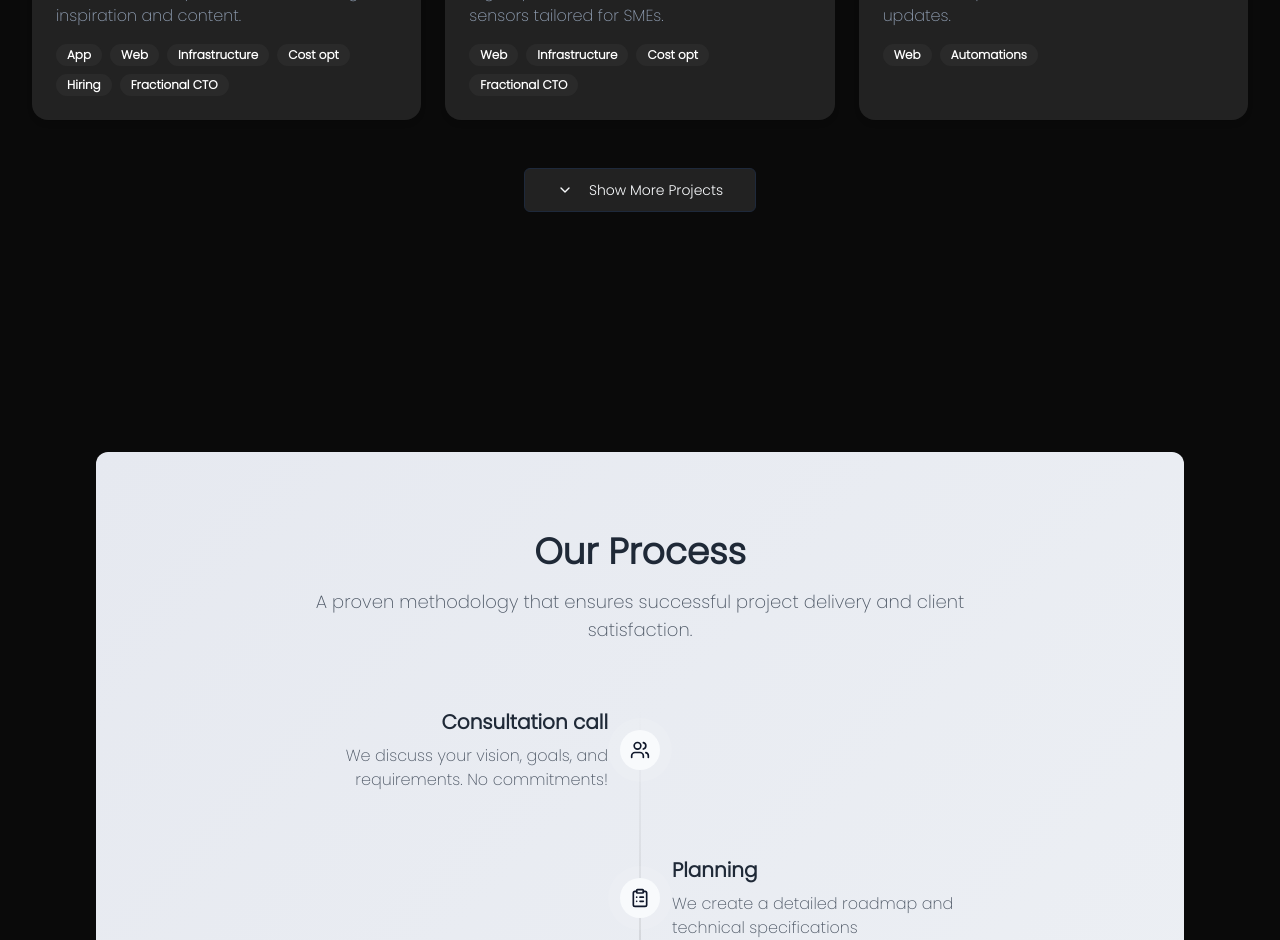
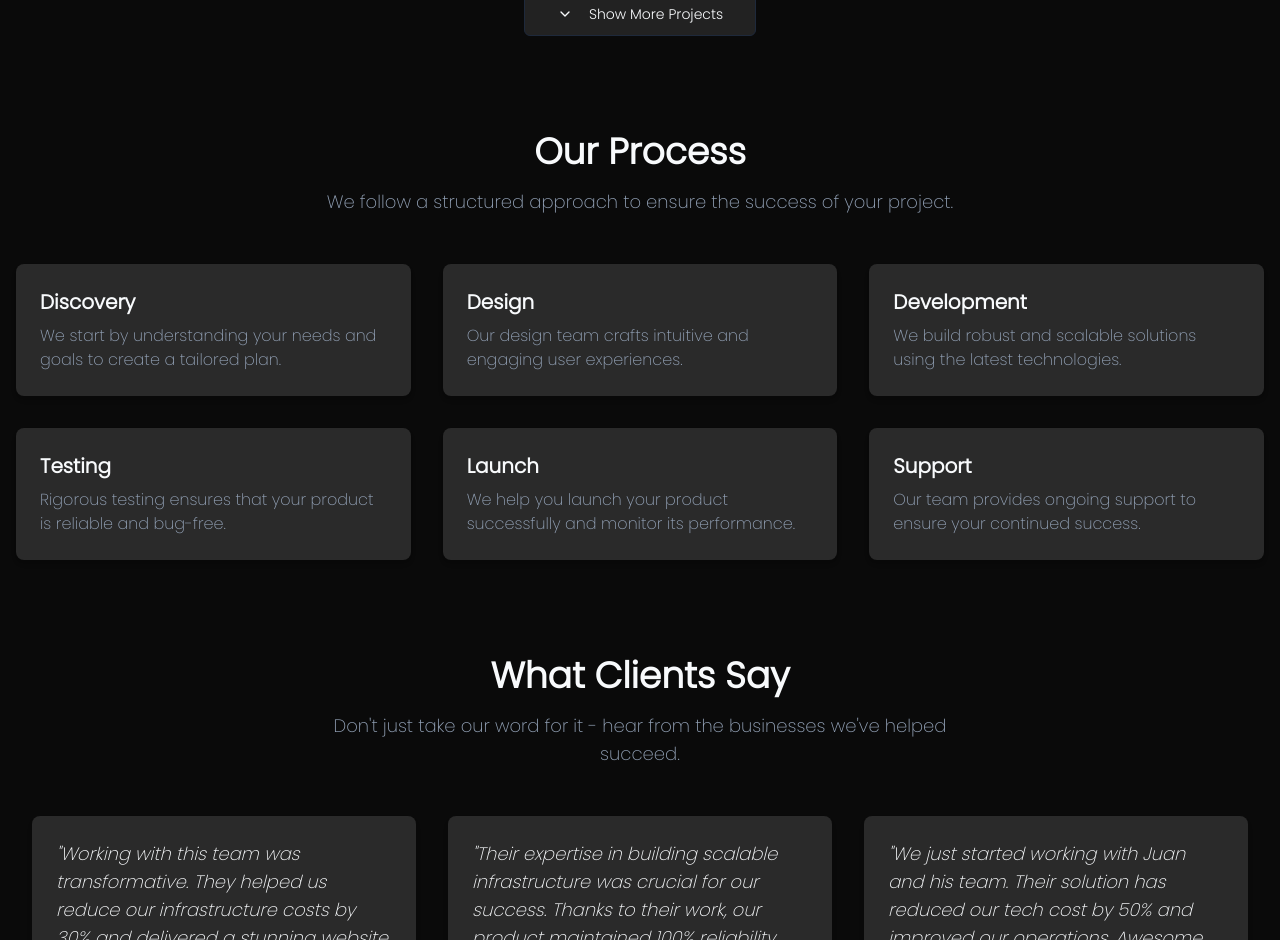
Before and after one commit to domus-lab/domuslabio, a React (Vite) app: page / in a window 1280 px wide. Shown: the part 1860-2800 px from the top of the page. Built offline with nearby package versions, Linux system fonts and the light colour scheme.

Commit message:
Reduce section margins
Adjusted the margins between sections to create a more compact layout throughout the application.
[skip gpt_engineer]

```diff
--- a/src/components/Hero.tsx
+++ b/src/components/Hero.tsx
@@ -41,7 +41,7 @@ export const Hero = () => {
   return (
     <section
       ref={heroRef}
-      className="relative min-h-[80vh] flex items-center justify-center overflow-hidden"
+      className="relative min-h-[70vh] flex items-center justify-center overflow-hidden"
     >
       <div className="absolute inset-0 bg-[linear-gradient(to_right,rgba(255,255,255,0.02),rgba(255,255,255,0))] pointer-events-none" />
       <div className="container px-4 mx-auto text-center animate-fade-in relative z-10">
--- a/src/components/Offering.tsx
+++ b/src/components/Offering.tsx
@@ -29,7 +29,7 @@ export const Offering = () => {
   ];
 
   return (
-    <section className="py-20">
+    <section className="py-12">
       <div className="container px-4 mx-auto">
         <h2 className="text-4xl mb-4 text-center font-bold">
           Start your project today
--- a/src/components/Pricing.tsx
+++ b/src/components/Pricing.tsx
@@ -45,7 +45,7 @@ export const Pricing = () => {
   ];
 
   return (
-    <section className="py-32" id="pricing">
+    <section className="py-12" id="pricing">
       <div className="container px-8 md:px-16">
         <div className="bg-gradient-to-r from-[#accbee] to-[#e7f0fd] rounded-xl p-8 md:p-16">
           <h2 className="text-4xl font-bold mb-4 text-center text-gray-800">Pricing</h2>
--- a/src/components/Process.tsx
+++ b/src/components/Process.tsx
@@ -1,91 +1,49 @@
-import { Users, ClipboardList, FileCheck, Repeat2, Rocket, Wrench } from "lucide-react";
+import React from "react";
 
 export const Process = () => {
-  const steps = [
-    {
-      number: "01",
-      title: "Consultation call",
-      description: "We discuss your vision, goals, and requirements. No commitments!",
-      icon: Users,
-    },
-    {
-      number: "02",
-      title: "Planning",
-      description: "We create a detailed roadmap and technical specifications",
-      icon: ClipboardList,
-    },
-    {
-      number: "03",
-      title: "Project agreement",
-      description: "We align on deliverables, timeline, and costs",
-      icon: FileCheck,
-    },
-    {
-      number: "04",
-      title: "Development Sprints",
-      description: "Regular development cycles with continuous feedback",
-      icon: Repeat2,
-    },
-    {
-      number: "05",
-      title: "Easy release process",
-      description: "We deploy your solution and ensure smooth operation",
-      icon: Rocket,
-    },
-    {
-      number: "06",
-      title: "Support",
-      description: "Ongoing maintenance and improvements as needed",
-      icon: Wrench,
-    },
-  ];
-
   return (
-    <section className="py-20 md:py-40" id="process">
-      <div className="container px-4 md:px-24">
-        <div className="bg-gradient-to-br from-[#e6e9f0] to-[#eef1f5] rounded-xl p-6 md:p-20">
-          <h2 className="text-3xl md:text-4xl font-bold mb-4 text-center text-gray-800">Our Process</h2>
-          <p className="text-base md:text-lg text-gray-600 mb-8 md:mb-16 text-center max-w-2xl mx-auto">
-            A proven methodology that ensures successful project delivery and client satisfaction.
+    <section className="py-12">
+      <div className="container px-4 mx-auto">
+        <h2 className="text-4xl font-bold mb-4 text-center">Our Process</h2>
+        <p className="text-lg text-muted-foreground mb-12 text-center max-w-2xl mx-auto">
+          We follow a structured approach to ensure the success of your project.
         </p>
-          <div className="relative max-w-2xl mx-auto">
-            {/* Central timeline line with gradient fade - hidden on mobile */}
-            <div className="hidden md:block absolute left-1/2 transform -translate-x-1/2 h-full w-0.5 bg-gradient-to-b from-transparent via-[#2A2A2A] to-transparent opacity-20" />
-
-            {steps.map((step, index) => (
-              <div key={step.number} className="relative flex items-center mb-8 md:mb-16 last:mb-0">
-                {/* Content wrapper */}
-                <div className={`flex items-center w-full ${
-                  index % 2 === 0 ? 'md:flex-row' : 'md:flex-row-reverse'
-                } flex-row`}>
-                  {/* Icon circle - left for mobile, centered for desktop */}
-                  <div className={`relative z-10 shrink-0 ${
-                    index % 2 === 0
-                      ? 'md:absolute md:left-1/2 md:-translate-x-1/2'
-                      : 'md:absolute md:left-1/2 md:-translate-x-1/2'
-                  }`}>
-                    <div className="w-12 h-12 md:w-16 md:h-16 rounded-full bg-primary/10 flex items-center justify-center">
-                      <div className="w-8 h-8 md:w-10 md:h-10 rounded-full bg-primary flex items-center justify-center text-primary-foreground">
-                        {<step.icon size={20} />}
+        <div className="grid grid-cols-1 md:grid-cols-2 lg:grid-cols-3 gap-8">
+          <div className="bg-[#2A2A2A] p-6 rounded-lg shadow-md">
+            <h3 className="text-xl font-semibold mb-2">Discovery</h3>
+            <p className="text-muted-foreground">
+              We start by understanding your needs and goals to create a tailored plan.
+            </p>
           </div>
+          <div className="bg-[#2A2A2A] p-6 rounded-lg shadow-md">
+            <h3 className="text-xl font-semibold mb-2">Design</h3>
+            <p className="text-muted-foreground">
+              Our design team crafts intuitive and engaging user experiences.
+            </p>
           </div>
+          <div className="bg-[#2A2A2A] p-6 rounded-lg shadow-md">
+            <h3 className="text-xl font-semibold mb-2">Development</h3>
+            <p className="text-muted-foreground">
+              We build robust and scalable solutions using the latest technologies.
+            </p>
           </div>
-
-                  {/* Text content - always on right for mobile, alternating for desktop */}
-                  <div className={`flex-1 pl-4 md:pl-0 ${
-                    index % 2 === 0
-                      ? 'md:text-right md:pr-16'
-                      : 'md:text-left md:pl-16'
-                  } text-left`}>
-                    <h3 className="text-lg md:text-xl font-semibold mb-1 md:mb-2 text-gray-800">{step.title}</h3>
-                    <p className="text-sm md:text-base text-gray-600">{step.description}</p>
+          <div className="bg-[#2A2A2A] p-6 rounded-lg shadow-md">
+            <h3 className="text-xl font-semibold mb-2">Testing</h3>
+            <p className="text-muted-foreground">
+              Rigorous testing ensures that your product is reliable and bug-free.
+            </p>
           </div>
-
-                  {/* Empty space for desktop layout */}
-                  <div className="hidden md:block w-[calc(50%-2rem)]" />
+          <div className="bg-[#2A2A2A] p-6 rounded-lg shadow-md">
+            <h3 className="text-xl font-semibold mb-2">Launch</h3>
+            <p className="text-muted-foreground">
+              We help you launch your product successfully and monitor its performance.
+            </p>
           </div>
-              </div>
-            ))}
+          <div className="bg-[#2A2A2A] p-6 rounded-lg shadow-md">
+            <h3 className="text-xl font-semibold mb-2">Support</h3>
+            <p className="text-muted-foreground">
+              Our team provides ongoing support to ensure your continued success.
+            </p>
           </div>
         </div>
       </div>
--- a/src/components/Projects.tsx
+++ b/src/components/Projects.tsx
@@ -55,7 +55,7 @@ export const Projects = () => {
   const visibleProjects = showMore ? projects : projects.slice(0, 3);
 
   return (
-    <section className="py-20" id="work">
+    <section className="py-12" id="work">
       <div className="container">
         <h2 className="text-4xl font-bold mb-4 text-center">Projects</h2>
         <p className="text-lg text-muted-foreground mb-12 text-center max-w-2xl mx-auto">
--- a/src/components/Testimonials.tsx
+++ b/src/components/Testimonials.tsx
@@ -20,7 +20,7 @@ export const Testimonials = () => {
   ];
 
   return (
-    <section className="py-20">
+    <section className="py-12">
       <div className="container">
         <h2 className="text-4xl font-bold mb-4 text-center">What Clients Say</h2>
         <p className="text-lg text-muted-foreground mb-12 text-center max-w-2xl mx-auto">
```
Lines whose indentation alone changed are shown as unchanged.
